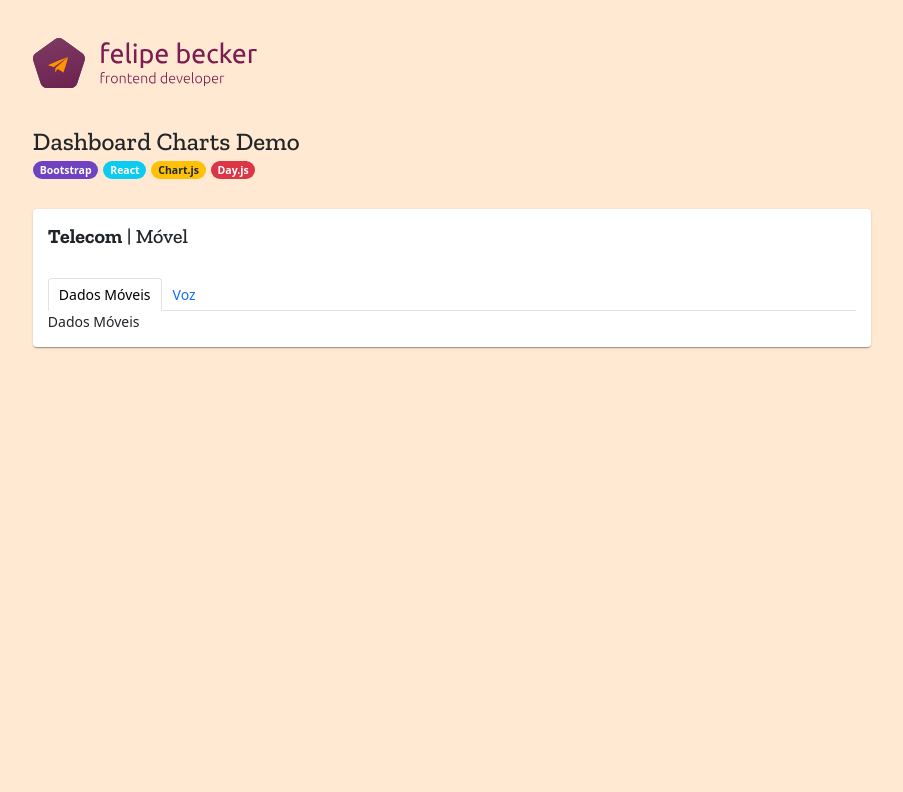
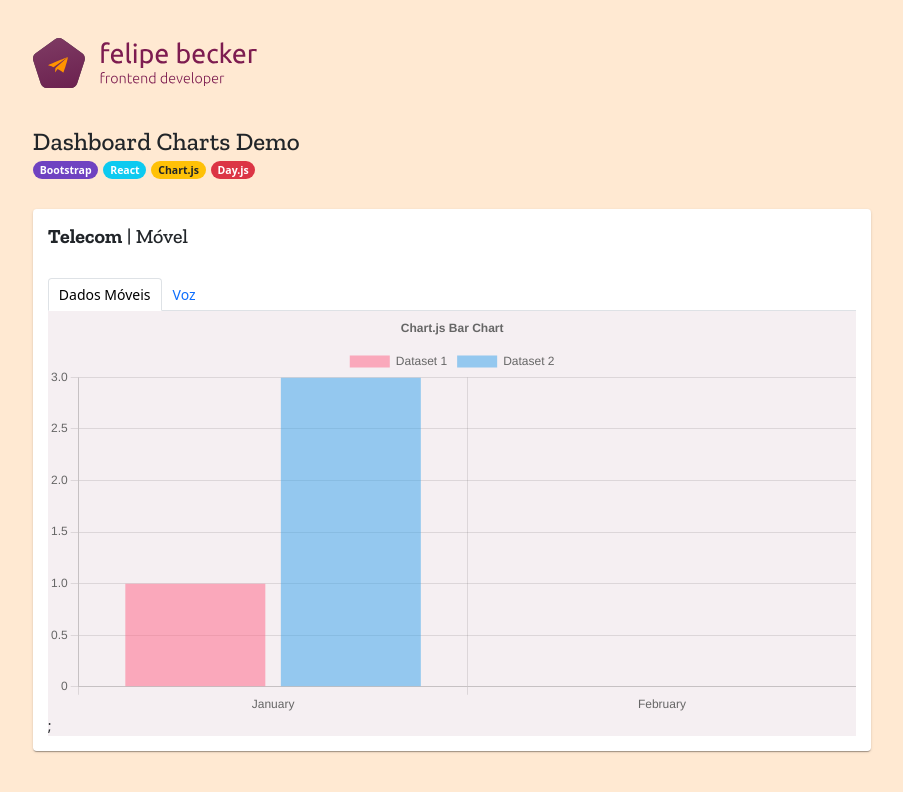
Before and after one commit to ofelipebecker/dashboard-charts-demo, a React (Vite) app: page / in a window 1280 px wide. Shown: the top 792 px of the page, without its empty margins (188-1091 px from the left). Built offline with nearby package versions, Linux system fonts and the light colour scheme.

Commit message:
feat: integrate BarChart into Dados Móveis tab
Issue: DCD-2601A

```diff
--- a/src/components/TabsCard.jsx
+++ b/src/components/TabsCard.jsx
@@ -3,6 +3,8 @@ import { useState } from 'react';
 import Card from 'react-bootstrap/Card';
 import Tab from 'react-bootstrap/Tab';
 import Tabs from 'react-bootstrap/Tabs';
+
+import BarChart from './BarChart';
 
 const TabsCard = () => {
   const [key, setKey] = useState('home');
@@ -20,7 +22,7 @@ const TabsCard = () => {
           className="mt-5"
         >
           <Tab eventKey="home" title="Dados Móveis">
-            Dados Móveis
+            <BarChart/>
           </Tab>
           <Tab eventKey="profile" title="Voz">
             Voz
```
